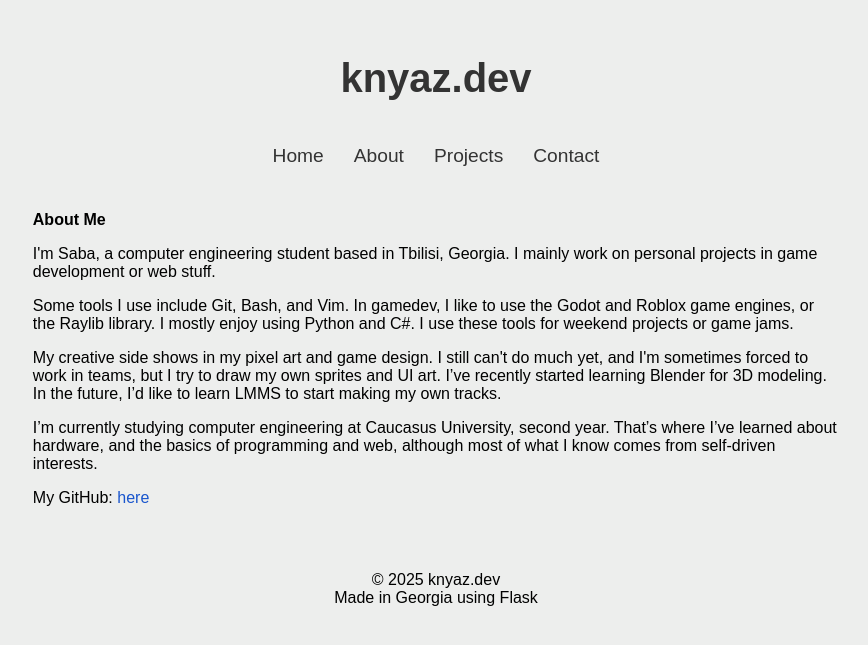
After one commit to knyaz26/knyaz.dev, a Flask app: page /about in a window 1280 px wide. The commit adds this page. Shown: the top 645 px of the page, without its empty margins (204-1072 px from the left). Run offline with Flask 3, Linux system fonts and the light colour scheme.

Commit message:
added the about me page

```diff
--- a/main.py
+++ b/main.py
@@ -6,5 +6,9 @@ app = Flask(__name__)
 def home():
     return render_template("home.html")
 
+@app.route("/about")
+def about():
+    return render_template("about.html")
+
 if __name__ == "__main__":
     app.run(debug=True)
--- a/static/style.css
+++ b/static/style.css
@@ -13,7 +13,7 @@ body {
 }
 
 a {
-    color: cyan;
+    color: rgb(26, 86, 205);
     text-decoration: none;
 }
 
@@ -114,6 +114,15 @@ footer {
     margin-left: 2vw;
 }
 
+/*about page*/
+.text_block {
+    width: 100%;
+}
+
+.about_text {
+    padding-top: 2vh;
+}
+
 }
 
 @media (min-width: 769px) {
@@ -179,4 +188,13 @@ footer {
     image-rendering: pixelated;
 }
 
+/*about page*/
+.text_block {
+    width: 70%;
 }
+
+.about_text {
+    padding-top: 2vh;
+}
+
+}
--- /dev/null
+++ b/templates/about.html
@@ -0,0 +1,12 @@
+{% extends "base.html" %}
+
+{% block content %}
+<div class="text_block">
+    <h2>About Me</h2>
+    <p class="about_text">I'm Saba, a computer engineering student based in Tbilisi, Georgia. I mainly work on personal projects in game development or web stuff.</p>
+    <p class="about_text">Some tools I use include Git, Bash, and Vim. In gamedev, I like to use the Godot and Roblox game engines, or the Raylib library. I mostly enjoy using Python and C#. I use these tools for weekend projects or game jams.</p>
+    <p class="about_text">My creative side shows in my pixel art and game design. I still can't do much yet, and I'm sometimes forced to work in teams, but I try to draw my own sprites and UI art. I’ve recently started learning Blender for 3D modeling. In the future, I’d like to learn LMMS to start making my own tracks.</p>
+    <p class="about_text">I’m currently studying computer engineering at Caucasus University, second year. That’s where I’ve learned about hardware, and the basics of programming and web, although most of what I know comes from self-driven interests.</p>
+    <p class="about_text">My GitHub: <a href="https://www.github.com/knyaz26">here</a></p>
+</div>
+{% endblock %}
--- a/templates/base.html
+++ b/templates/base.html
@@ -24,7 +24,7 @@
     </body>
 	<footer>
 		<div class="footer">
-			<p>&copy; 2023 knyaz.dev</p>
+			<p>&copy; 2025 knyaz.dev</p>
 			<p>Made in Georgia using Flask</p>
 		</div>
 	</footer>
```
Also changed, not shown: templates/home.html (+12 -12 lines).
